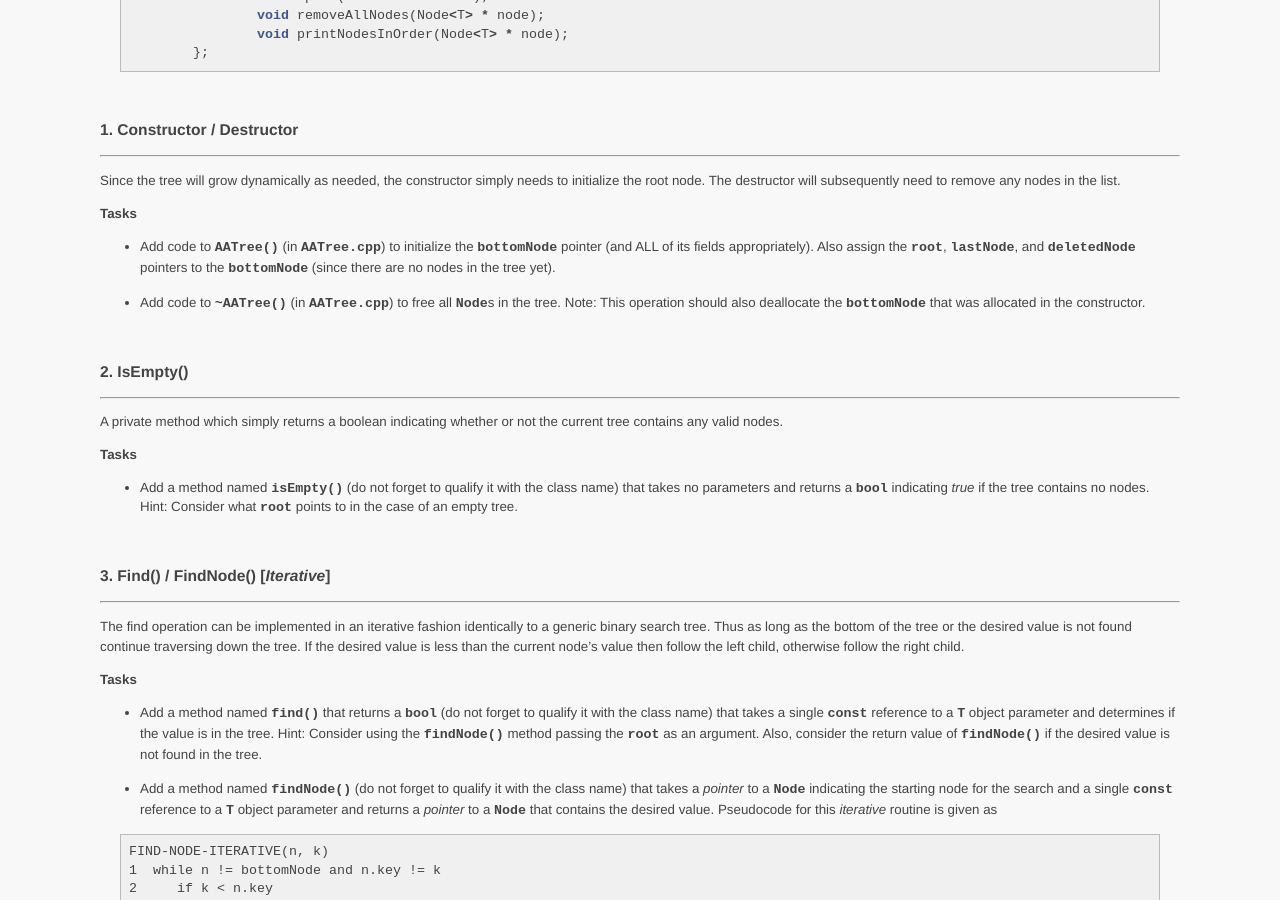
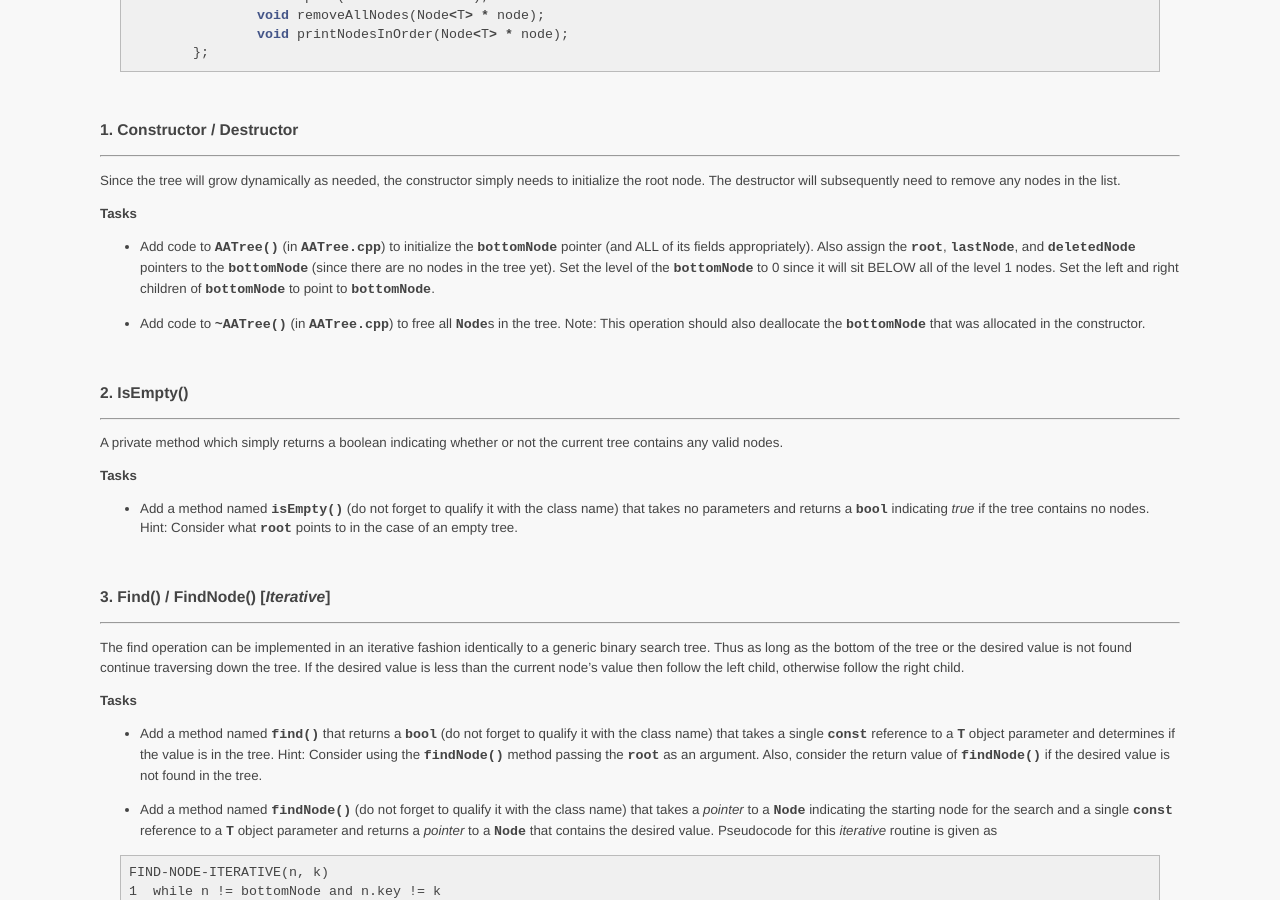
Before and after one commit to ycpcs/cs350-fall2015, a Jekyll site: the page built from assign/assign06.md, in a window 1280 px wide and 900 px high, scrolled down 1102 px. Built offline with Jekyll 4.4.1, drawn with Linux system fonts in a browser that asks for light colours; Markdown is read by kramdown in place of the engine named in the settings.

Commit message:
updated assign06

````diff
--- a/assign/assign06.md
+++ b/assign/assign06.md
@@ -70,7 +70,7 @@ Since the tree will grow dynamically as needed, the constructor simply needs to
 
 **Tasks**
 
-  * Add code to **```AATree()```** (in **```AATree.cpp```**) to initialize the **```bottomNode```** pointer (and ALL of its fields appropriately). Also assign the **```root```**, **```lastNode```**, and **```deletedNode```** pointers to the **```bottomNode```** (since there are no nodes in the tree yet).
+  * Add code to **```AATree()```** (in **```AATree.cpp```**) to initialize the **```bottomNode```** pointer (and ALL of its fields appropriately). Also assign the **```root```**, **```lastNode```**, and **```deletedNode```** pointers to the **```bottomNode```** (since there are no nodes in the tree yet). Set the level of the **```bottomNode```** to 0 since it will sit BELOW all of the level 1 nodes.  Set the left and right children of **```bottomNode```** to point to **```bottomNode```**.
 
   * Add code to **```~AATree()```** (in **```AATree.cpp```**) to free all **```Node```**s in the tree. Note: This operation should also deallocate the **```bottomNode```** that was allocated in the constructor.
 
````
